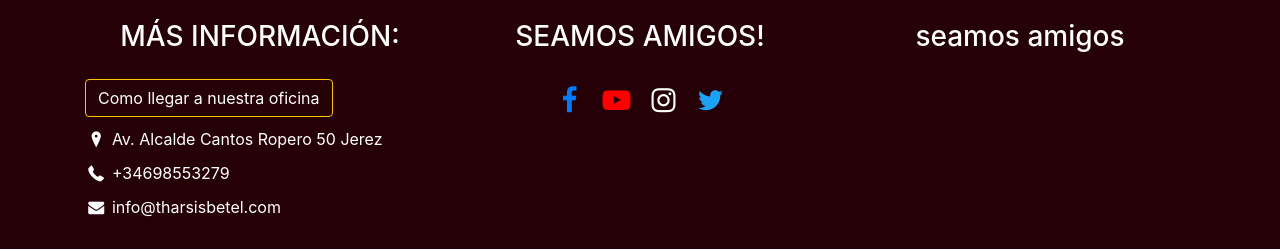
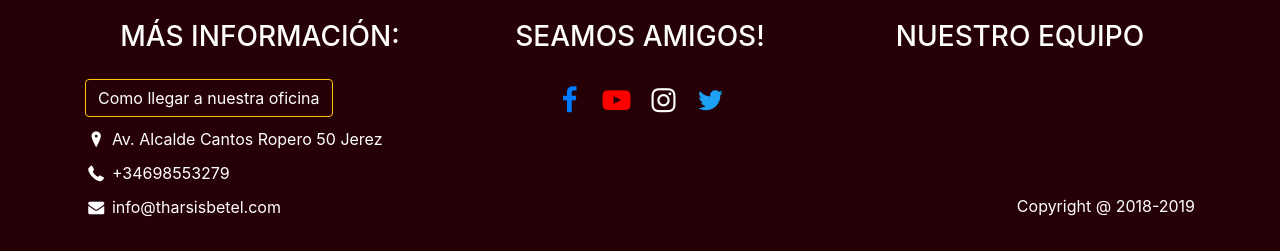
Before and after one commit to AnatoliyLastochkin/Adulam, a plain HTML site: page index.html in a window 1280 px wide. Shown: the part 1003-1254 px from the top of the page. Drawn offline with nearby package versions, Linux system fonts and the light colour scheme.

Commit message:
copyright was added

```diff
--- a/index.html
+++ b/index.html
@@ -159,7 +159,12 @@
           </ul>
         </div>
         <div class="col-md-4">
-          <h3>seamos amigos</h3>
+          <div class="copy">
+            <h3>NUESTRO EQUIPO</h3>
+
+
+            <p>Copyright @ 2018-2019</p>
+          </div>
         </div>
       </div>
     </div>
--- a/sass/main.sass
+++ b/sass/main.sass
@@ -158,3 +158,8 @@ a
   color: #1da1f2
   &:hover
     color: $white
+
+.copy
+  text-align: end
+  h3
+    margin-bottom: 140px
```
Also changed, not shown: css/main.css.
